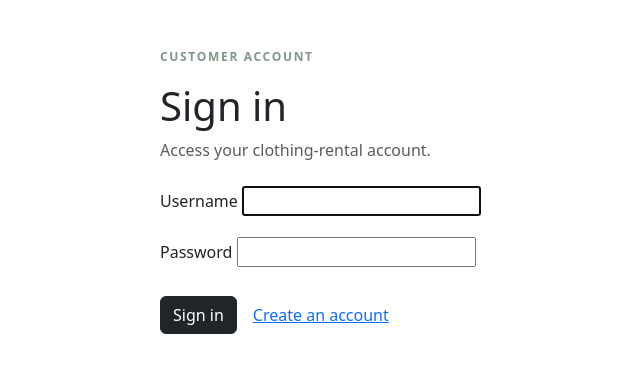
After one commit to 12dinitrobenzene/is2108-clothing-store, a Django app: page /accounts/login/ in a window 1280 px wide. The commit adds this page. Shown: the top 381 px of the page, without its empty margins (207-847 px from the left). Run offline with Django 5.2, Linux system fonts and the light colour scheme.

Commit message:
feat: add login and role redirects

```diff
--- a/accounts/roles.py
+++ b/accounts/roles.py
@@ -7,3 +7,24 @@ APPLICATION_ROLE_GROUPS = (
     VENDOR_EMPLOYEE_GROUP,
     PLATFORM_ADMIN_GROUP,
 )
+
+
+ROLE_DESTINATIONS = {
+    CUSTOMER_GROUP: "shop:catalogue",
+    VENDOR_EMPLOYEE_GROUP: "shop:employee_home",
+    PLATFORM_ADMIN_GROUP: "shop:platform_admin_home",
+}
+
+
+def destination_for_user(user):
+    role_names = set(
+        user.groups.filter(name__in=APPLICATION_ROLE_GROUPS).values_list(
+            "name",
+            flat=True,
+        )
+    )
+
+    if len(role_names) != 1:
+        return None
+
+    return ROLE_DESTINATIONS[role_names.pop()]
--- /dev/null
+++ b/accounts/templates/accounts/login.html
@@ -0,0 +1,46 @@
+{% extends "shop/layouts/base.html" %}
+
+{% block title %}Sign in | Clothing Store{% endblock %}
+
+{% block body %}
+<main class="container py-5">
+    <div class="row justify-content-center">
+        <section class="col-lg-6" aria-labelledby="login-heading">
+            <p class="landing-eyebrow">CUSTOMER ACCOUNT</p>
+            <h1 id="login-heading">Sign in</h1>
+            <p class="text-muted mb-4">
+                Access your clothing-rental account.
+            </p>
+
+            <form method="post" novalidate>
+                {% csrf_token %}
+
+                {% if form.non_field_errors %}
+                    <div class="alert alert-danger" role="alert">
+                        {{ form.non_field_errors }}
+                    </div>
+                {% endif %}
+
+                <div class="row g-3">
+                    {% for field in form %}
+                        <div class="col-12">
+                            <label for="{{ field.id_for_label }}" class="form-label">
+                                {{ field.label }}
+                            </label>
+                            {{ field }}
+                            {% for error in field.errors %}
+                                <p class="text-danger small mb-0 mt-1">{{ error }}</p>
+                            {% endfor %}
+                        </div>
+                    {% endfor %}
+                </div>
+
+                <div class="d-flex gap-3 align-items-center mt-4">
+                    <button type="submit" class="btn btn-dark">Sign in</button>
+                    <a href="{% url 'accounts:register' %}">Create an account</a>
+                </div>
+            </form>
+        </section>
+    </div>
+</main>
+{% endblock %}
--- a/accounts/urls.py
+++ b/accounts/urls.py
@@ -7,4 +7,6 @@ app_name = "accounts"
 
 urlpatterns = [
     path("register/", views.register, name="register"),
+    path("login/", views.login_view, name="login"),
+    path("logout/", views.logout_view, name="logout"),
 ]
--- a/accounts/views.py
+++ b/accounts/views.py
@@ -1,16 +1,20 @@
 from django.contrib import messages
+from django.contrib.auth import login, logout
+from django.contrib.auth.forms import AuthenticationForm
 from django.contrib.auth.models import Group
 from django.db import transaction
 from django.shortcuts import redirect, render
+from django.views.decorators.http import require_POST
 
 from .forms import CustomerRegistrationForm
 from .models import CustomerProfile
-from .roles import CUSTOMER_GROUP
+from .roles import CUSTOMER_GROUP, destination_for_user
 
 
 def register(request):
     if request.user.is_authenticated:
-        return redirect("shop:catalogue")
+        destination = destination_for_user(request.user)
+        return redirect(destination or "shop:landing")
 
     if request.method == "POST":
         form = CustomerRegistrationForm(request.POST)
@@ -24,10 +28,43 @@ def register(request):
 
             messages.success(
                 request,
-                "Your customer account has been created. Sign-in will be available soon.",
+                "Your customer account has been created. Sign in to continue.",
             )
             return redirect("shop:landing")
     else:
         form = CustomerRegistrationForm()
 
     return render(request, "accounts/register.html", {"form": form})
+
+
+def login_view(request):
+    if request.user.is_authenticated:
+        destination = destination_for_user(request.user)
+        return redirect(destination or "shop:landing")
+
+    if request.method == "POST":
+        form = AuthenticationForm(request, data=request.POST)
+
+        if form.is_valid():
+            user = form.get_user()
+            destination = destination_for_user(user)
+
+            if destination:
+                login(request, user)
+                return redirect(destination)
+
+            form.add_error(
+                None,
+                "This account does not have exactly one application role.",
+            )
+    else:
+        form = AuthenticationForm(request)
+
+    return render(request, "accounts/login.html", {"form": form})
+
+
+@require_POST
+def logout_view(request):
+    logout(request)
+    messages.info(request, "You have been signed out.")
+    return redirect("shop:landing")
--- a/shop/static/shop/css/site.css
+++ b/shop/static/shop/css/site.css
@@ -58,9 +58,17 @@ body {
 }
 
 .landing-account-item {
+    display: block;
+    width: 100%;
     padding: 0.6rem 0.75rem;
     color: #202621;
     text-decoration: none;
+}
+
+.landing-account-button {
+    border: 0;
+    background: transparent;
+    text-align: left;
 }
 
 .landing-account-item:not(.text-muted):hover,
```
Also changed, not shown: shop/templates/shop/public/landing.html (+15 -4 lines).
